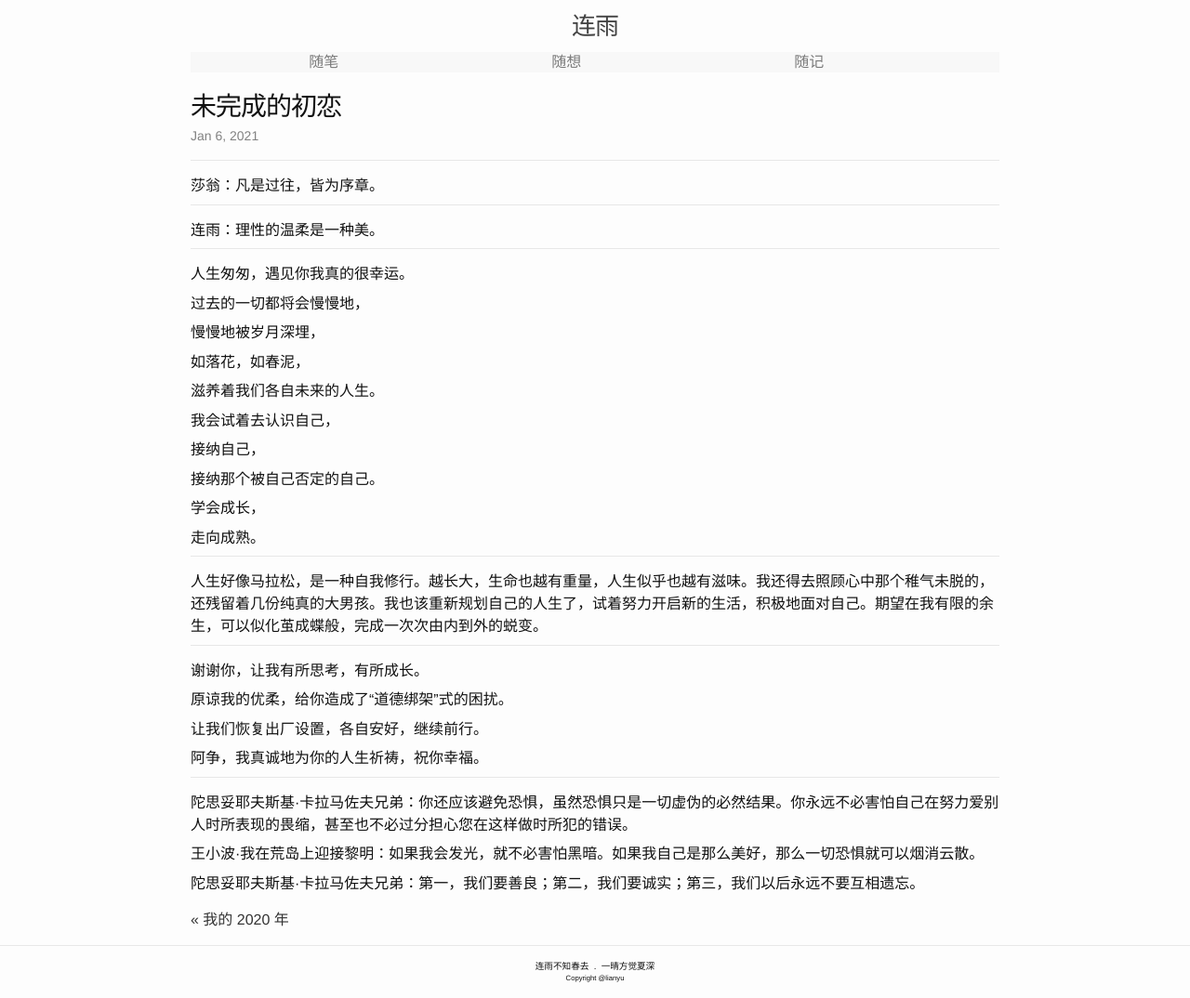
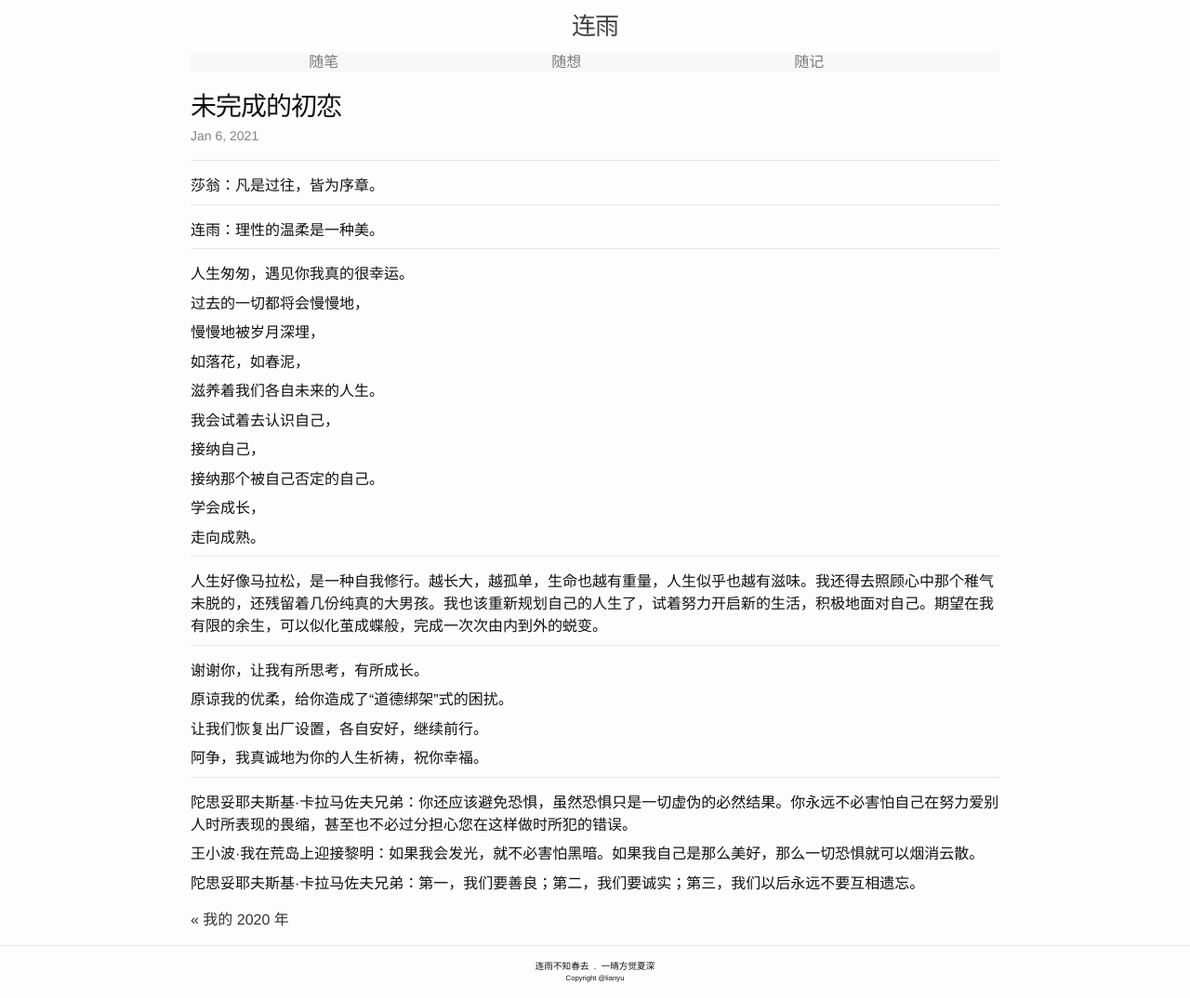
Before and after one commit to lianyu1115/lianyu, a Jekyll site: the page built from _journals/2021-01-06-未完成的初恋.md, in a window 1280 px wide. Shown: the whole page at 93% size. Built offline with Jekyll 4.4.1, drawn with Linux system fonts in a browser that asks for light colours.

Commit message:
Update 2021-01-06-未完成的初恋.md

```diff
--- a/_journals/2021-01-06-未完成的初恋.md
+++ b/_journals/2021-01-06-未完成的初恋.md
@@ -37,7 +37,7 @@ tags: ''
 
 - - -
 
-人生好像马拉松，是一种自我修行。越长大，生命也越有重量，人生似乎也越有滋味。我还得去照顾心中那个稚气未脱的，还残留着几份纯真的大男孩。我也该重新规划自己的人生了，试着努力开启新的生活，积极地面对自己。期望在我有限的余生，可以似化茧成蝶般，完成一次次由内到外的蜕变。
+人生好像马拉松，是一种自我修行。越长大，越孤单，生命也越有重量，人生似乎也越有滋味。我还得去照顾心中那个稚气未脱的，还残留着几份纯真的大男孩。我也该重新规划自己的人生了，试着努力开启新的生活，积极地面对自己。期望在我有限的余生，可以似化茧成蝶般，完成一次次由内到外的蜕变。
 
 - - -
 
```
